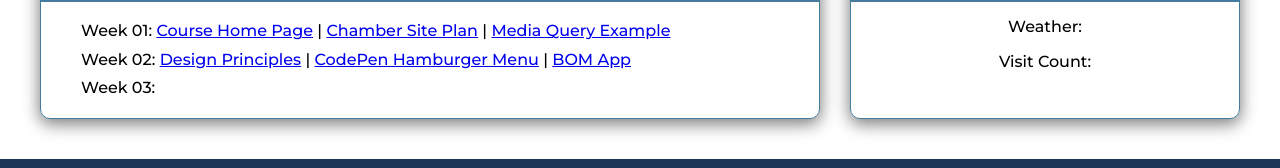
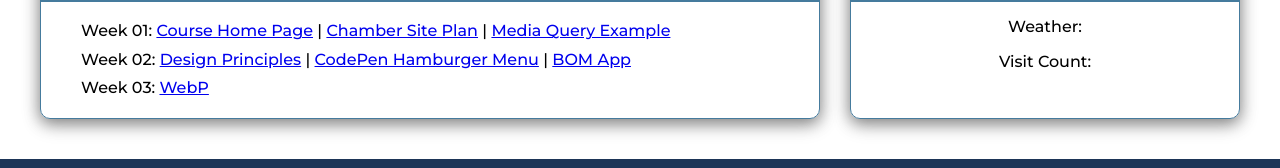
Before and after one commit to eglenn-dev/wdd230, a plain HTML site: page index.html in a window 1280 px wide. Shown: the part 548-716 px from the top of the page. Drawn offline with Linux system fonts and the light colour scheme.

Commit message:
WebP assignment

```diff
--- a/index.html
+++ b/index.html
@@ -48,7 +48,7 @@
                 <li>Week 02: <a href="./week02/design.html">Design Principles</a> | <a target="_blank"
                         href="https://byui-cse.github.io/wdd230-ww-course/week02/prepare-responsive-menu.html">CodePen
                         Hamburger Menu</a> | <a href="./week02/bom.html">BOM App</a></li>
-                <li>Week 03:</li>
+                <li>Week 03: <a href="./week03/landscape.webp">WebP</a></li>
             </ul>
         </section>
         <section class="card">
```
Also changed, not shown: week03/landscape.webp (added).
